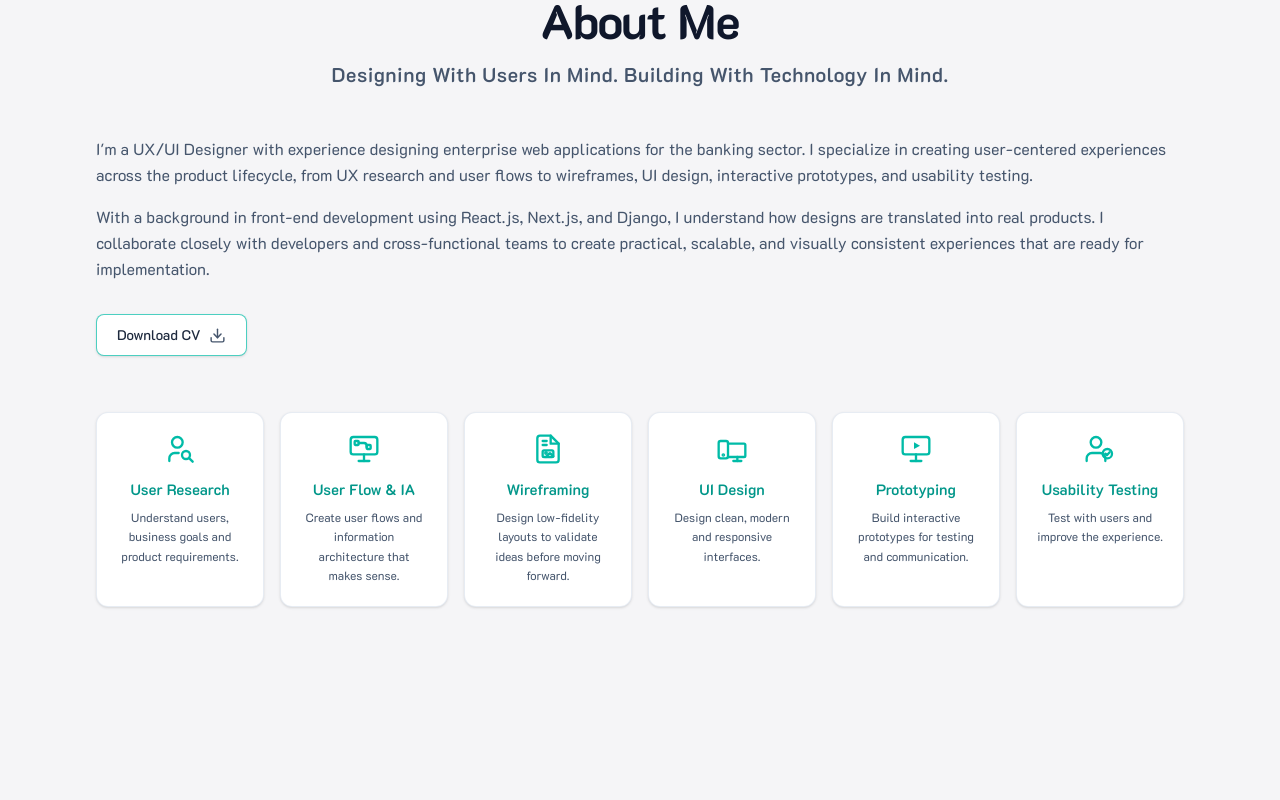
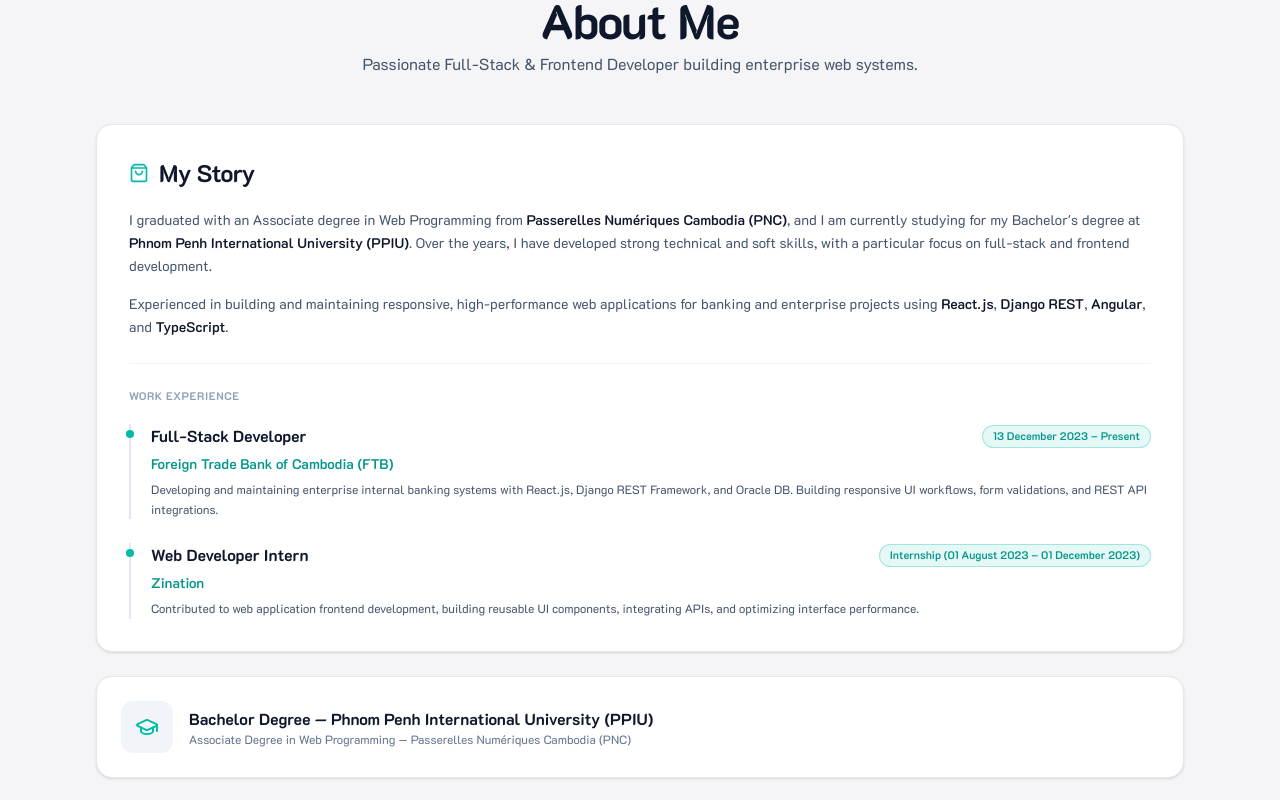
Before and after one commit to DoemSreypok/pok_portfolio, a React (Vite) app: page / in a window 1280 px wide. Shown: the part 900-1700 px from the top of the page. Built offline with nearby package versions, Linux system fonts and the light colour scheme.

Commit message:
update about me

```diff
--- a/src/components/About.tsx
+++ b/src/components/About.tsx
@@ -1,174 +1,22 @@
 import React from 'react';
 import { motion } from 'framer-motion';
-import { Download } from 'lucide-react';
+import { ShoppingBag, GraduationCap } from 'lucide-react';
 
 export const About: React.FC = () => {
-  const handleDownloadCV = () => {
-    const cvContent = `SREYPOK DOEM (PINKY)
-UX/UI Designer & Web Developer
-Email: sreypokdoem18@gmail.com | Phone: +885 88 45 01 458
-
-PROFESSIONAL PROFILE:
-UX/UI Designer with experience designing enterprise web applications for the banking sector. Specializing in creating user-centered experiences across the product lifecycle, from UX research and user flows to wireframes, UI design, interactive prototypes, and usability testing.
-With a background in front-end development using React.js, Next.js, and Django, understanding how designs are translated into real products and collaborating closely with cross-functional teams to build scalable, consistent experiences.
-
-CORE SPECIALIZATIONS:
-1. User Research: Understand users, business goals and product requirements.
-2. User Flow & IA: Create user flows and information architecture that makes sense.
-3. Wireframing: Design low-fidelity layouts to validate ideas before moving forward.
-4. UI Design: Design clean, modern and responsive interfaces.
-5. Prototyping: Build interactive prototypes for testing and communication.
-6. Usability Testing: Test with users and improve the experience.
-
-TECHNICAL & DESIGN SKILLS:
-- Design: Figma, FigJam, Canva, Adobe Illustrator, Adobe Photoshop, Design Systems, Tokens, WCAG Accessibility
-- Development: React.js, Next.js, Angular, TypeScript, JavaScript, Tailwind CSS, HTML5/CSS3
-- Backend & DB: Node.js, Express.js, Django REST Framework, PostgreSQL, MongoDB, Oracle Database
-- Tools & DevOps: Git & GitHub, Docker, Postman, REST APIs`;
-
-    const blob = new Blob([cvContent], { type: 'text/plain;charset=utf-8' });
-    const url = URL.createObjectURL(blob);
-    const link = document.createElement('a');
-    link.href = url;
-    link.download = 'Sreypok_Doem_CV.txt';
-    document.body.appendChild(link);
-    link.click();
-    document.body.removeChild(link);
-    URL.revokeObjectURL(url);
-  };
-
-  const capabilities = [
+  const workExperiences = [
     {
-      id: 'research',
-      title: 'User Research',
-      description: 'Understand users, business goals and product requirements.',
-      icon: (
-        <svg
-          className="w-8 h-8"
-          viewBox="0 0 24 24"
-          fill="none"
-          stroke="currentColor"
-          strokeWidth="1.75"
-          strokeLinecap="round"
-          strokeLinejoin="round"
-        >
-          <circle cx="10" cy="7" r="4" />
-          <path d="M4 21v-2a4 4 0 0 1 4-4h3" />
-          <circle cx="16.5" cy="16.5" r="3" />
-          <path d="M18.8 18.8L21.5 21.5" />
-        </svg>
-      ),
+      role: 'Full-Stack Developer',
+      company: 'Foreign Trade Bank of Cambodia (FTB)',
+      period: '13 December 2023 – Present',
+      description:
+        'Developing and maintaining enterprise internal banking systems with React.js, Django REST Framework, and Oracle DB. Building responsive UI workflows, form validations, and REST API integrations.',
     },
     {
-      id: 'user-flow',
-      title: 'User Flow & IA',
-      description: 'Create user flows and information architecture that makes sense.',
-      icon: (
-        <svg
-          className="w-8 h-8"
-          viewBox="0 0 24 24"
-          fill="none"
-          stroke="currentColor"
-          strokeWidth="1.75"
-          strokeLinecap="round"
-          strokeLinejoin="round"
-        >
-          <rect x="2" y="3" width="20" height="13" rx="2" />
-          <path d="M8 21h8" />
-          <path d="M12 16v5" />
-          <rect x="5" y="6" width="3" height="3" rx="0.5" />
-          <rect x="14" y="9" width="3" height="3" rx="0.5" />
-          <path d="M8 7.5h4a2 2 0 0 1 2 2v1" />
-        </svg>
-      ),
-    },
-    {
-      id: 'wireframing',
-      title: 'Wireframing',
-      description: 'Design low-fidelity layouts to validate ideas before moving forward.',
-      icon: (
-        <svg
-          className="w-8 h-8"
-          viewBox="0 0 24 24"
-          fill="none"
-          stroke="currentColor"
-          strokeWidth="1.75"
-          strokeLinecap="round"
-          strokeLinejoin="round"
-        >
-          <path d="M14 2H6a2 2 0 0 0-2 2v16a2 2 0 0 0 2 2h12a2 2 0 0 0 2-2V8z" />
-          <polyline points="14 2 14 8 20 8" />
-          <line x1="8" y1="6" x2="11" y2="6" />
-          <line x1="8" y1="9" x2="11" y2="9" />
-          <rect x="8" y="13" width="8" height="5" rx="1" />
-          <circle cx="10.5" cy="15" r="0.6" fill="currentColor" />
-          <path d="M16 17.5l-2.2-2.2a0.5 0.5 0 0 0-.7 0L10.5 18" />
-        </svg>
-      ),
-    },
-    {
-      id: 'ui-design',
-      title: 'UI Design',
-      description: 'Design clean, modern and responsive interfaces.',
-      icon: (
-        <svg
-          className="w-8 h-8"
-          viewBox="0 0 24 24"
-          fill="none"
-          stroke="currentColor"
-          strokeWidth="1.75"
-          strokeLinecap="round"
-          strokeLinejoin="round"
-        >
-          <rect x="2" y="6" width="7" height="13" rx="1.5" />
-          <path d="M9 8h12a1 1 0 0 1 1 1v8a1 1 0 0 1-1 1H9" />
-          <line x1="13" y1="21" x2="19" y2="21" />
-          <line x1="16" y1="18" x2="16" y2="21" />
-          <circle cx="5.5" cy="16.5" r="0.5" fill="currentColor" />
-        </svg>
-      ),
-    },
-    {
-      id: 'prototyping',
-      title: 'Prototyping',
-      description: 'Build interactive prototypes for testing and communication.',
-      icon: (
-        <svg
-          className="w-8 h-8"
-          viewBox="0 0 24 24"
-          fill="none"
-          stroke="currentColor"
-          strokeWidth="1.75"
-          strokeLinecap="round"
-          strokeLinejoin="round"
-        >
-          <rect x="2" y="3" width="20" height="13" rx="2" />
-          <path d="M8 21h8" />
-          <path d="M12 16v5" />
-          <polygon points="10.5 7 15 9.5 10.5 12" fill="currentColor" stroke="none" />
-        </svg>
-      ),
-    },
-    {
-      id: 'usability-testing',
-      title: 'Usability Testing',
-      description: 'Test with users and improve the experience.',
-      icon: (
-        <svg
-          className="w-8 h-8"
-          viewBox="0 0 24 24"
-          fill="none"
-          stroke="currentColor"
-          strokeWidth="1.75"
-          strokeLinecap="round"
-          strokeLinejoin="round"
-        >
-          <path d="M16 21v-2a4 4 0 0 0-4-4H6a4 4 0 0 0-4 4v2" />
-          <circle cx="9" cy="7" r="4" />
-          <circle cx="17.5" cy="15.5" r="3.5" />
-          <polyline points="16 15.5 17.2 16.7 19.2 14.5" />
-        </svg>
-      ),
+      role: 'Web Developer Intern',
+      company: 'Zination',
+      period: 'Internship (01 August 2023 – 01 December 2023)',
+      description:
+        'Contributed to web application frontend development, building reusable UI components, integrating APIs, and optimizing interface performance.',
     },
   ];
 
@@ -178,98 +26,118 @@
       className="py-20 sm:py-24 bg-[#f5f5f7] dark:bg-[#000000] transition-colors duration-300 relative overflow-hidden"
     >
       <div className="max-w-6xl mx-auto px-4 sm:px-6 lg:px-8">
-        {/* Centered Heading & Subtitle */}
-        <div className="text-center max-w-4xl mx-auto mb-10 sm:mb-12">
+        {/* Section Heading - Centered */}
+        <div className="text-center max-w-3xl mx-auto mb-10 sm:mb-12">
           <motion.h2
             initial={{ opacity: 0, y: 15 }}
             whileInView={{ opacity: 1, y: 0 }}
             viewport={{ once: true }}
             transition={{ duration: 0.4 }}
-            className="text-3xl sm:text-4xl lg:text-5xl font-bold tracking-tight text-slate-900 dark:text-white mb-4"
+            className="text-3xl sm:text-4xl lg:text-5xl font-bold tracking-tight text-slate-900 dark:text-white"
           >
             About Me
           </motion.h2>
-
-          <motion.h3
+          <motion.p
             initial={{ opacity: 0, y: 15 }}
             whileInView={{ opacity: 1, y: 0 }}
             viewport={{ once: true }}
             transition={{ delay: 0.1, duration: 0.4 }}
-            className="text-base sm:text-lg lg:text-xl font-semibold text-slate-600 dark:text-[#9ca3af] tracking-wide"
+            className="text-sm sm:text-base text-slate-600 dark:text-[#86868b] mt-2"
           >
-            Designing With Users In Mind. Building With Technology In Mind.
-          </motion.h3>
+            Passionate Full-Stack & Frontend Developer building enterprise web systems.
+          </motion.p>
+        </div>
+
+        {/* My Story, Work Experience & Education Container */}
+        <motion.div
+          initial={{ opacity: 0, y: 20 }}
+          whileInView={{ opacity: 1, y: 0 }}
+          viewport={{ once: true }}
+          transition={{ duration: 0.4 }}
+          className="space-y-6 text-left"
+        >
+          {/* My Story Card */}
+          <div className="bg-white dark:bg-[#121215] border border-slate-200 dark:border-white/10 rounded-2xl p-6 sm:p-8 shadow-sm">
+            {/* Header */}
+            <div className="flex items-center gap-2.5 mb-5">
+              <ShoppingBag className="w-5 h-5 text-teal-500 dark:text-teal-400" />
+              <h3 className="text-xl sm:text-2xl font-bold text-slate-900 dark:text-white tracking-tight">
+                My Story
+              </h3>
             </div>
 
             {/* Bio Paragraphs */}
-        <motion.div
-          initial={{ opacity: 0, y: 15 }}
-          whileInView={{ opacity: 1, y: 0 }}
-          viewport={{ once: true }}
-          transition={{ delay: 0.15, duration: 0.4 }}
-          className="space-y-4 text-slate-600 dark:text-[#9ca3af] text-sm sm:text-base leading-relaxed text-left mb-8 max-w-6xl"
-        >
+            <div className="space-y-4 text-slate-600 dark:text-[#9ca3af] text-xs sm:text-sm leading-relaxed">
               <p>
-            I'm a UX/UI Designer with experience designing enterprise web applications for the banking sector.
-            I specialize in creating user-centered experiences across the product lifecycle, from UX research and
-            user flows to wireframes, UI design, interactive prototypes, and usability testing.
+                I graduated with an Associate degree in Web Programming from{' '}
+                <span className="font-semibold text-slate-900 dark:text-white">
+                  Passerelles Numériques Cambodia (PNC)
+                </span>
+                , and I am currently studying for my Bachelor's degree at{' '}
+                <span className="font-semibold text-slate-900 dark:text-white">
+                  Phnom Penh International University (PPIU)
+                </span>
+                . Over the years, I have developed strong technical and soft skills, with a particular focus on full-stack and frontend development.
               </p>
+
               <p>
-            With a background in front-end development using React.js, Next.js, and Django, I understand how
-            designs are translated into real products. I collaborate closely with developers and cross-functional
-            teams to create practical, scalable, and visually consistent experiences that are ready for implementation.
+                Experienced in building and maintaining responsive, high-performance web applications for banking and enterprise projects using{' '}
+                <span className="font-semibold text-slate-900 dark:text-white">React.js</span>,{' '}
+                <span className="font-semibold text-slate-900 dark:text-white">Django REST</span>,{' '}
+                <span className="font-semibold text-slate-900 dark:text-white">Angular</span>, and{' '}
+                <span className="font-semibold text-slate-900 dark:text-white">TypeScript</span>.
               </p>
-        </motion.div>
-
-        {/* Download CV Button */}
-        <motion.div
-          initial={{ opacity: 0, y: 15 }}
-          whileInView={{ opacity: 1, y: 0 }}
-          viewport={{ once: true }}
-          transition={{ delay: 0.2, duration: 0.4 }}
-          className="flex justify-start mb-12 sm:mb-14"
-        >
-          <button
-            type="button"
-            onClick={handleDownloadCV}
-            className="inline-flex items-center gap-2 px-5 py-2.5 rounded-lg border border-teal-500/70 hover:border-teal-400 bg-white dark:bg-[#1d1d1f] text-slate-800 dark:text-[#f5f5f7] font-medium text-sm transition-all duration-200 hover:bg-teal-500/10 active:scale-98 cursor-pointer shadow-sm group"
-          >
-            <span>Download CV</span>
-            <Download
-              size={17}
-              className="text-slate-600 dark:text-[#f5f5f7] group-hover:text-teal-500 dark:group-hover:text-teal-400 transition-colors"
-            />
-          </button>
-        </motion.div>
-
-        {/* 6 Capabilities Cards Grid */}
-        <div className="grid grid-cols-1 sm:grid-cols-2 md:grid-cols-3 lg:grid-cols-6 gap-4 items-stretch">
-          {capabilities.map((item, idx) => (
-            <motion.div
-              key={item.id}
-              initial={{ opacity: 0, y: 20 }}
-              whileInView={{ opacity: 1, y: 0 }}
-              viewport={{ once: true }}
-              transition={{ delay: idx * 0.06, duration: 0.35 }}
-              className="bg-white dark:bg-[#1d1d1f] border border-slate-200/80 dark:border-white/10 rounded-xl p-5 flex flex-col items-center text-center transition-all duration-300 hover:border-teal-500/50 dark:hover:border-teal-400/50 hover:-translate-y-1 group shadow-sm"
-            >
-              {/* Teal Icon */}
-              <div className="text-teal-500 dark:text-teal-400 mb-3.5 transition-transform duration-300 group-hover:scale-105">
-                {item.icon}
             </div>
 
-              {/* Title */}
-              <h4 className="text-teal-600 dark:text-teal-400 font-semibold text-sm sm:text-[15px] mb-2 leading-snug">
-                {item.title}
+            <div className="my-6 border-t border-slate-100 dark:border-white/10" />
+
+            {/* Work Experience Section */}
+            <h4 className="text-[11px] font-bold text-slate-400 dark:text-[#6b7280] uppercase tracking-wider mb-5">
+              WORK EXPERIENCE
             </h4>
 
-              {/* Description */}
-              <p className="text-slate-600 dark:text-[#8e929c] text-xs leading-relaxed">
-                {item.description}
+            <div className="space-y-6">
+              {workExperiences.map((exp, idx) => (
+                <div key={idx} className="relative pl-5 border-l-2 border-slate-200 dark:border-white/10 space-y-1.5">
+                  {/* Teal bullet dot */}
+                  <div className="absolute -left-[5px] top-1.5 w-2 h-2 rounded-full bg-teal-500 dark:bg-teal-400" />
+
+                  <div className="flex flex-wrap items-center justify-between gap-2">
+                    <h5 className="font-bold text-sm sm:text-base text-slate-900 dark:text-white">
+                      {exp.role}
+                    </h5>
+                    <span className="px-2.5 py-0.5 rounded-full text-[11px] font-semibold bg-teal-500/10 dark:bg-teal-500/20 text-teal-600 dark:text-teal-300 border border-teal-500/30">
+                      {exp.period}
+                    </span>
+                  </div>
+
+                  <div className="text-xs sm:text-sm font-semibold text-teal-600 dark:text-teal-400">
+                    {exp.company}
+                  </div>
+
+                  <p className="text-xs text-slate-600 dark:text-[#8e929c] leading-relaxed">
+                    {exp.description}
                   </p>
-            </motion.div>
+                </div>
               ))}
             </div>
+          </div>
+
+          {/* Education Card */}
+          <div className="bg-white dark:bg-[#121215] border border-slate-200 dark:border-white/10 rounded-2xl p-5 sm:p-6 flex items-center gap-4 shadow-sm">
+            <div className="p-3.5 rounded-xl bg-slate-100 dark:bg-[#1c1c21] text-teal-500 dark:text-teal-400 flex-shrink-0">
+              <GraduationCap className="w-6 h-6" />
+            </div>
+            <div>
+              <h4 className="font-bold text-sm sm:text-base text-slate-900 dark:text-white">
+                Bachelor Degree — Phnom Penh International University (PPIU)
+              </h4>
+              <p className="text-xs text-slate-500 dark:text-[#8e929c]">
+                Associate Degree in Web Programming — Passerelles Numériques Cambodia (PNC)
+              </p>
+            </div>
+          </div>
+        </motion.div>
       </div>
     </section>
   );
```
Lines whose indentation alone changed are shown as unchanged.
